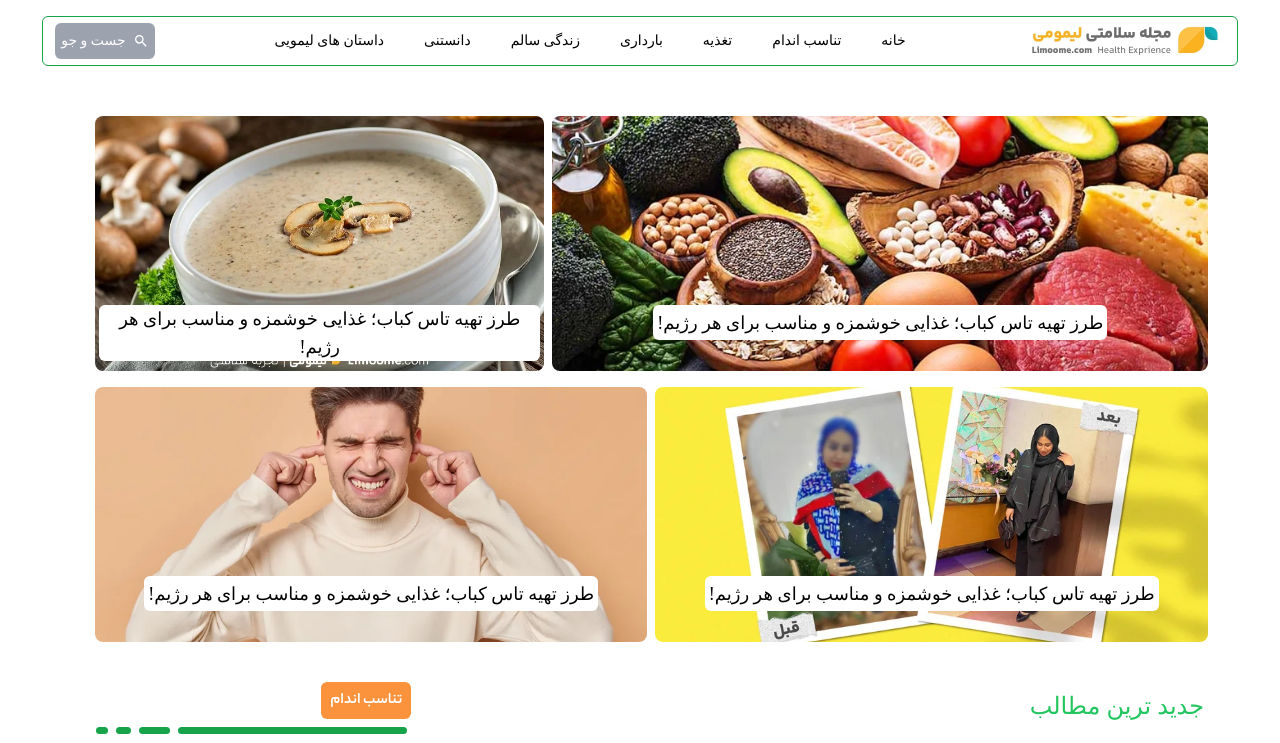
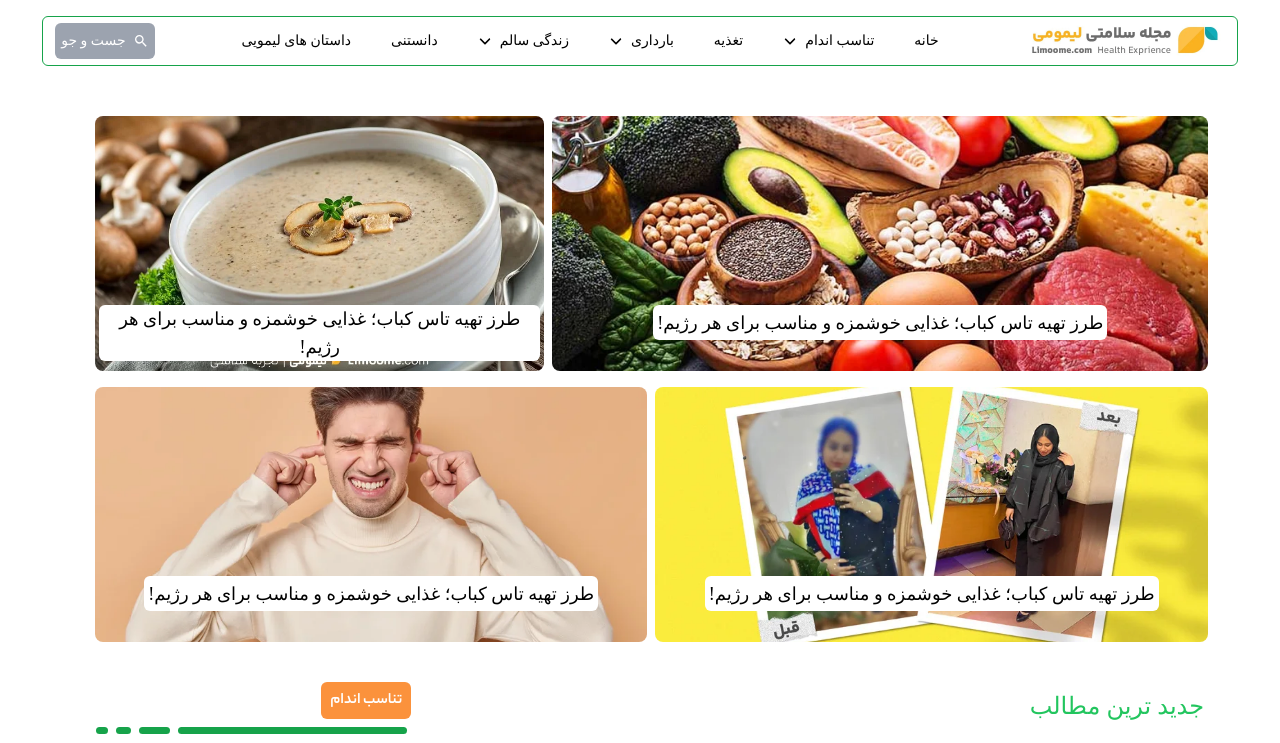
Before and after one commit to AliKhosronejad76/helthjornal, a React (Vite) app: page / in a window 1280 px wide. Shown: the top 743 px of the page. Built offline with nearby package versions, Linux system fonts and the light colour scheme; a web font is replaced by a local one.

Commit message:
dropdown menu created with static data

```diff
--- a/public/data.js
+++ b/public/data.js
@@ -1,18 +1,34 @@
 export const  menuItems = [
     {
         name:"خانه",
+
     },
     {
         name:"تناسب اندام",
+        sublist:[
+            {name:"ایتم یک"},
+            {name:"ایتم دو"},
+            {name:"ایتم سه"},
+        ]
     },
     {
         name:"تغذیه",
     },
     {
         name:"بارداری",
+        sublist:[
+            {name:"ایتم یک"},
+            {name:"ایتم دو"},
+            {name:"ایتم سه"},
+        ]
     },
     {
         name:"زندگی سالم",
+        sublist:[
+            {name:"ایتم یک"},
+            {name:"ایتم دو"},
+            {name:"ایتم سه"},
+        ]
     },
     {
         name:"دانستنی‌",
--- a/src/components/navbar/menu/ListItem.jsx
+++ b/src/components/navbar/menu/ListItem.jsx
@@ -1,7 +1,17 @@
+import { useState } from "react"
+import  { FaAngleDown } from "react-icons/fa6"
+import SubList from "./SubList"
+
 export default function ListItem({data}){
+    const [display , setDisplay] = useState(false)
     return(
-        <li  className="w-max h-full flex items-center px-5 ">
+        <li
+         onMouseLeave={()=>setDisplay(false)}
+         onMouseEnter={()=>setDisplay(true)}
+         className="relative w-max h-full flex items-center px-5 ">
             {data.name}
+            {data.sublist ? <FaAngleDown className="mr-2"/> : null }
+            { data.sublist ?  <SubList display={display} setDisplay={setDisplay} data={data.sublist}/> : null }
         </li>
     )
 }
--- /dev/null
+++ b/src/components/navbar/menu/SubList.jsx
@@ -0,0 +1,10 @@
+export default function SubList({data , display , setDisplay }){
+    return(
+        <ul
+        onMouseEnter={()=>setDisplay(true)}
+        onMouseLeave={()=>setDisplay(false)}
+        className={`${display?"block":"hidden"} absolute top-[40px] bg-white  z-20 w-full rounded-md transition-all duration-700 ease [&>*:first-child]:rounded-tl-lg [&>*:first-child]:rounded-tr-lg [&>*:last-child]:rounded-br-lg [&>*:last-child]:rounded-bl-lg`}>
+            {data.map((item , index )=> <li key={index} className="px-2 py-1.5 transition-all duration-400 hover:bg-yellow-500 ">{item.name}</li>)}
+        </ul>
+    )
+}
```
